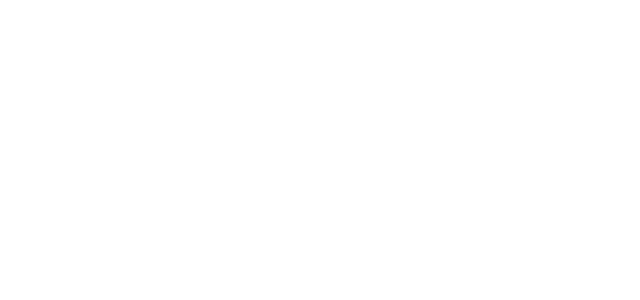
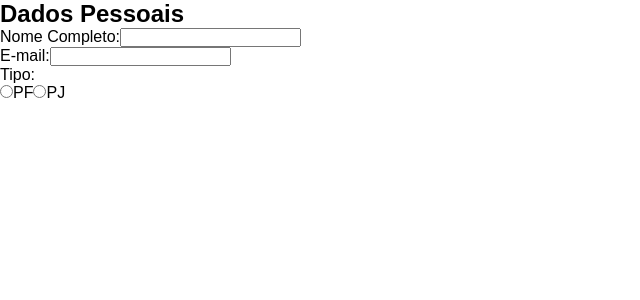
Before and after one commit to Evertonneto/tcc_mba_usp, a Next.js app: page / in a window 1280 px wide. Shown: the top 300 px of the page, without its empty margins (0-640 px from the left). Built offline with nearby package versions, Linux system fonts and the light colour scheme.

Commit message:
feat: implement Formulario component and update layout structure

```diff
--- a/src/app/globals.css
+++ b/src/app/globals.css
@@ -24,8 +24,7 @@
   min-height: 100%;
   display: flex;
   flex-direction: column;
-  color: var(--foreground);
-  background: var(--background);
+
   font-family: Arial, Helvetica, sans-serif;
   -webkit-font-smoothing: antialiased;
   -moz-osx-font-smoothing: grayscale;
@@ -41,9 +40,3 @@
   color: inherit;
   text-decoration: none;
 }
-
-@media (prefers-color-scheme: dark) {
-  html {
-    color-scheme: dark;
-  }
-}
--- a/src/app/layout.tsx
+++ b/src/app/layout.tsx
@@ -23,7 +23,7 @@
   children: React.ReactNode;
 }>) {
   return (
-    <html lang="en" className={`${geistSans.variable} ${geistMono.variable}`}>
+    <html lang="en">
       <body>{children}</body>
     </html>
   );
--- a/src/app/page.tsx
+++ b/src/app/page.tsx
@@ -1,8 +1,13 @@
-
+import Formulario from "@/components/etapa-a-tradicional/Formulario/Formulario";
 
 export default function Home() {
   return (
    <>
+      <header></header>
+      <main>
+        <Formulario/>
+      </main>
+      <footer></footer>
    </>
   );
 }
--- /dev/null
+++ b/src/components/etapa-a-tradicional/Formulario/Formulario.tsx
@@ -0,0 +1,50 @@
+"use client"
+
+import { useState } from "react"
+
+export default function Formulario() {
+    const [userName, setUserName] = useState<string>("")
+    const [email, setEmail] = useState<string>("")
+    const [personType, setPersonType] = useState<string>("")
+
+    return (
+        <div>
+            <h2>Dados Pessoais</h2>
+
+            <div className="input-text">
+                <label htmlFor="username">Nome Completo:</label>
+                <input type="text" id="username" />
+            </div>
+            <div className="input-email">
+                <label htmlFor="username">E-mail:</label>
+                <input type="text" id="username" />
+            </div>
+            <div className="input-type">
+                <p>Tipo:</p>
+                <label>
+                    <input type="radio" name="type" value="typePF" onChange={(e) => {
+                        setPersonType(e.target?.value)
+                    }} />PF
+                </label>
+                <label>
+                    <input type="radio" name="type" value="typePJ" onChange={(e) => {
+                        setPersonType(e.target?.value)
+                    }} />PJ
+                </label>
+            </div>
+            {personType === "typePF" &&
+                <div className="input-text">
+                    <label htmlFor="cpf">CPF:</label>
+                    <input type="text" id="cpf" placeholder="000.000.000-00" />
+                </div>
+            }
+            {personType === "typePJ" &&
+                <div className="input-text">
+                    <label htmlFor="cpf">CNPJ:</label>
+                    <input type="text" id="cpf" placeholder="00.000.000/0000-00" />
+                </div>
+            }
+
+        </div>
+    )
+}
```
